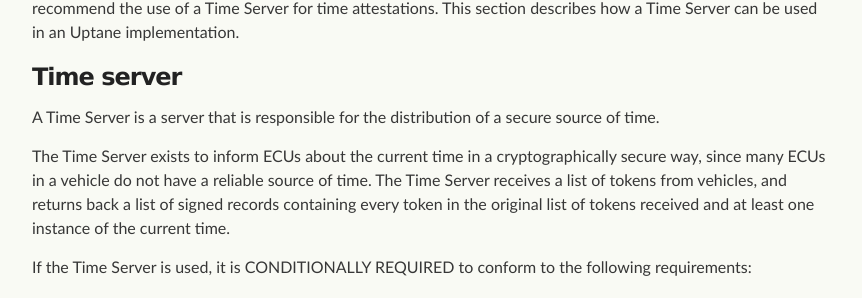
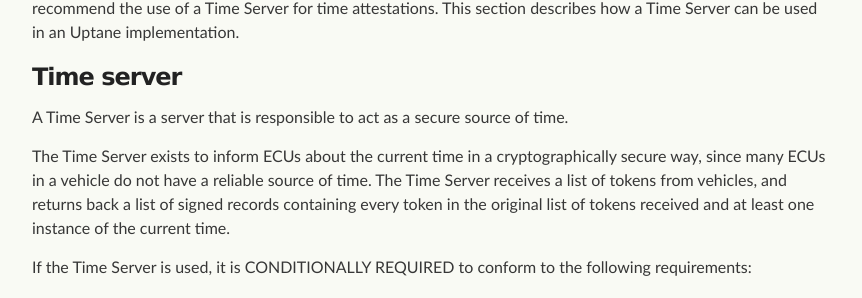
Before and after one commit to uptane/deployment-considerations, a Jekyll site: the page built from repositories.md, in a window 1280 px wide and 900 px high, scrolled down 476 px. Shown: the part 153-451 px from the top of the window, without its empty margins (208-1070 px from the left). Built offline with Jekyll 4.4.1, drawn with Linux system fonts in a browser that asks for light colours; our own code applies the rules of GitHub Pages for plain Markdown files.

Commit message:
Update repositories.md
Co-Authored-By: Trishank K Kuppusamy <33133073+trishankatdatadog@users.noreply.github.com>

```diff
--- a/repositories.md
+++ b/repositories.md
@@ -15,7 +15,7 @@ To prevent these issues, ECUs need access to a secure source of time. If an ECU
 
 ### Time server
 
-A Time Server is a server that is responsible for the distribution of a secure source of time.
+A Time Server is a server that is responsible to act as a secure source of time.
 
 The Time Server exists to inform ECUs about the current time in a cryptographically secure way, since many ECUs in a vehicle do not have a reliable source of time. The Time Server receives a list of tokens from vehicles, and returns back a list of signed records containing every token in the original list of tokens received and at least one instance of the current time.
 
```
